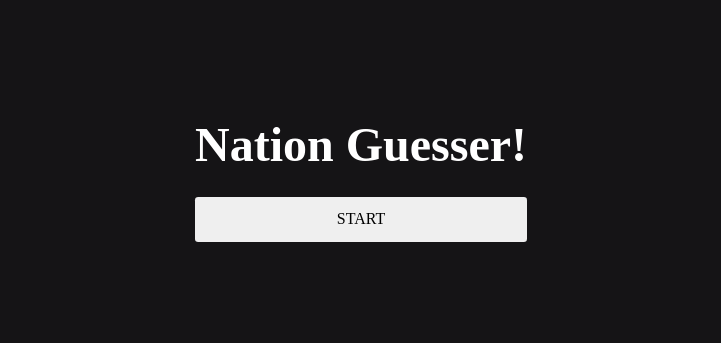
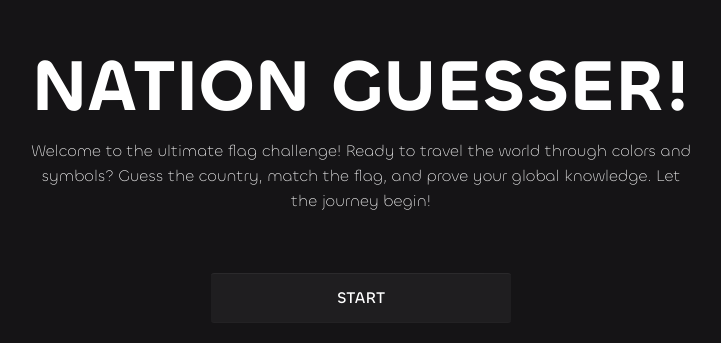
Before and after one commit to FESOO1/Nation-Guesser, a plain HTML site: page index.html in a window 1280 px wide. Shown: the part 221-564 px from the top of the page, without its empty margins (279-1000 px from the left). Drawn offline with Linux system fonts and the light colour scheme.

Commit message:
Working on it.

```diff
--- a/index.html
+++ b/index.html
@@ -16,7 +16,12 @@
         <!-- NATION GUESSER MAIN MENU -->
         <div class="nation-guesser-main-menu">
             <div class="nation-guesser-main-menu-itself">
-                <h1 class="nation-guesser-main-menu-itself-header">Nation Guesser!</h1>
+                <div class="nation-guesser-main-menu-itself-header-container">
+                    <h1 class="nation-guesser-main-menu-itself-header">Nation Guesser!</h1>
+                    <p class="nation-guesser-main-menu-itself-paragraph">
+                        Welcome to the ultimate flag challenge! Ready to travel the world through colors and symbols? Guess the country, match the flag, and prove your global knowledge. Let the journey begin!
+                    </p>
+                </div>
                 <div class="nation-guesser-main-menu-itself-buttons">
                     <button type="button" class="nation-guesser-main-menu-itself-button-itself">Start</button>
                 </div>
--- a/styles/main-menu.css
+++ b/styles/main-menu.css
@@ -17,27 +17,57 @@
 .nation-guesser-main-menu-itself {
     display: flex;
     flex-direction: column;
-    row-gap: 25px;
+    align-items: center;
+    row-gap: 60px;
 }
 
-/* NATION GUESSEER MAIN MENU ITSELF HEADER */
+/* NATION GUESSEER MAIN MENU ITSELF HEADER CONTAINER */
+
+.nation-guesser-main-menu-itself-header-container {
+    width: 660px;
+    display: flex;
+    flex-direction: column;
+    align-items: center;
+}
 
 .nation-guesser-main-menu-itself-header {
     color: white;
-    font-size: 3rem;
+    font-size: 4.53rem;
+    font-family: fontSemidBold;
+    text-transform: uppercase;
+}
+
+.nation-guesser-main-menu-itself-paragraph {
+    color: white;
+    font-family: fontLight;
+    font-weight: 550;
+    text-align: center;
+    line-height: 25px;
 }
 
 /* NATION GUESSEER MAIN MENU ITSELF BUTTONS */
 
 .nation-guesser-main-menu-itself-buttons {
+    width: 300px;
     display: flex;
     flex-direction: column;
+    font-family: fontMedium;
 }
 
 .nation-guesser-main-menu-itself-button-itself {
-    height: 45px;
+    height: 50px;
     font-size: 1rem;
     text-transform: uppercase;
     border-radius: 0.2rem;
     border: 0;
+    background-color: rgb(31,30,32);
+    color: white;
+    border-top: 1px solid rgba(255,255,255,0.05);
+    border-bottom: 1px solid rgba(255,255,255,0.02);
+    cursor: pointer;
+    transition: background-color 200ms;
 }
+
+.nation-guesser-main-menu-itself-button-itself:hover {
+    background-color: rgb(41,40,42);
+}
--- a/styles/main.css
+++ b/styles/main.css
@@ -2,6 +2,31 @@
 
 :root {
     --f-poppins: "Poppins", sans-serif:
+}
+
+@font-face {
+    font-family: fontExtraLight;
+    src: url(../assets/fonts/Chillax-Extralight.woff2);
+}
+
+@font-face {
+    font-family: fontLight;
+    src: url(../assets/fonts/Chillax-Light.woff2);
+}
+
+@font-face {
+    font-family: fontMedium;
+    src: url(../assets/fonts/Chillax-Medium.woff2);
+}
+
+@font-face {
+    font-family: fontSemidBold;
+    src: url(../assets/fonts/Chillax-Semibold.woff2);
+}
+
+@font-face {
+    font-family: fontBold;
+    src: url(../assets/fonts/Chillax-Bold.woff2);
 }
 
 * {
```
Also changed, not shown: assets/fonts/Chillax-Bold.woff2 (added), assets/fonts/Chillax-Extralight.woff2 (added), assets/fonts/Chillax-Light.woff2 (added), assets/fonts/Chillax-Medium.woff2 (added), assets/fonts/Chillax-Semibold.woff2 (added).
